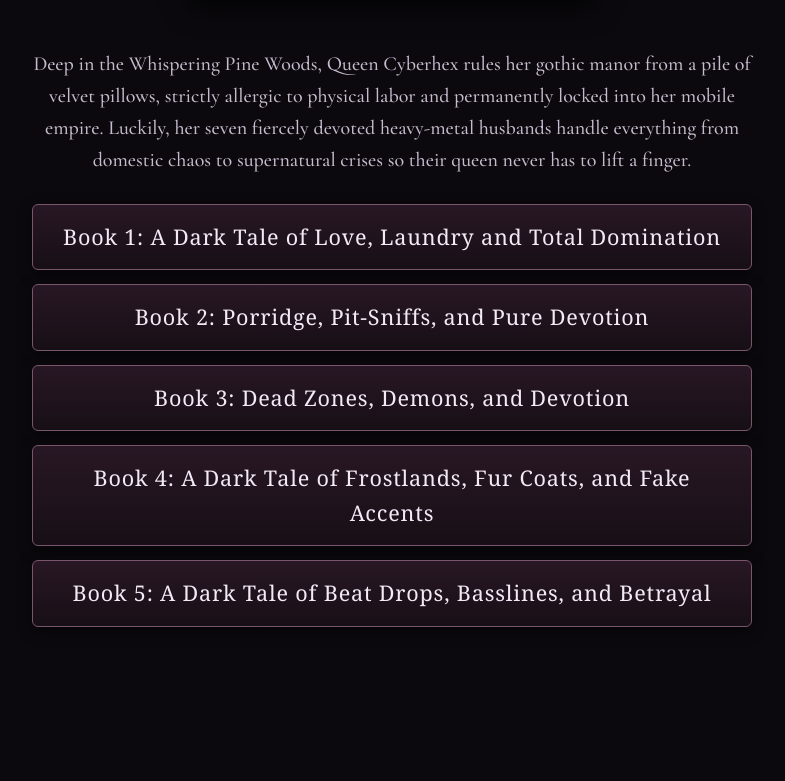
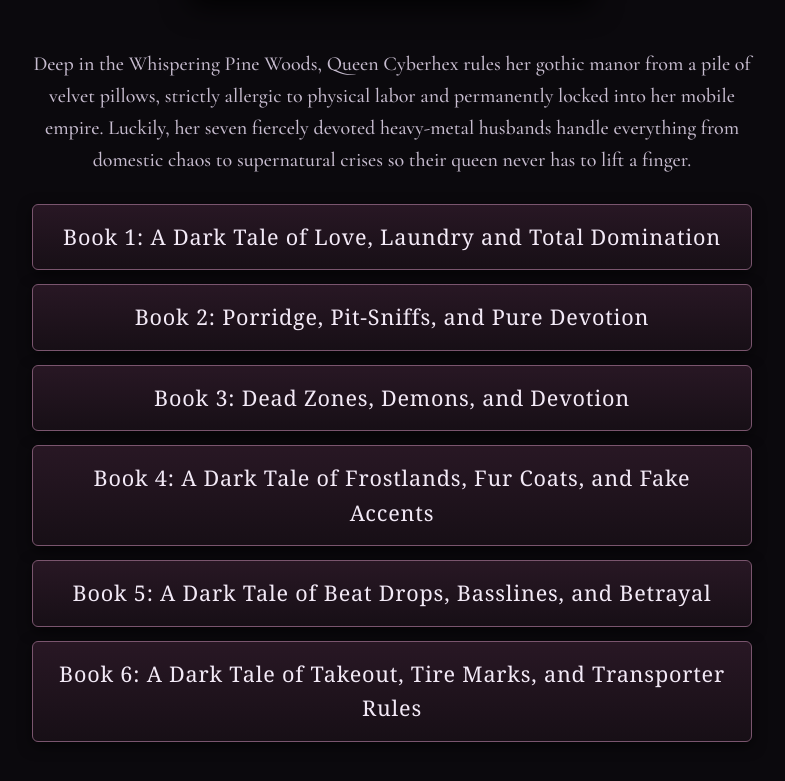
Before and after one commit to craigdizzer/Cyberhex-and-her-Seven-Husbands, a plain HTML site: page index.html in a window 1280 px wide. Shown: the part 327-1108 px from the top of the page, without its empty margins (248-1033 px from the left). Before the commit the page ends 1008 px from the top, so only its background shows below. Drawn offline with nearby package versions, Linux system fonts and the light colour scheme; a web font is replaced by a local one.

Commit message:
Update index.html

```diff
--- a/index.html
+++ b/index.html
@@ -69,13 +69,15 @@
     Deep in the Whispering Pine Woods, Queen Cyberhex rules her gothic manor from a pile of velvet pillows, strictly allergic to physical labor and permanently locked into her mobile empire. Luckily, her seven fiercely devoted heavy-metal husbands handle everything from domestic chaos to supernatural crises so their queen never has to lift a finger.
   </p>
 
-    <ul class="pdf-list">
+  <ul class="pdf-list">
     <li><a href="reader.html?book=1">Book 1: A Dark Tale of Love, Laundry and Total Domination</a></li>
     <li><a href="reader.html?book=2">Book 2: Porridge, Pit-Sniffs, and Pure Devotion</a></li>
     <li><a href="reader.html?book=3">Book 3: Dead Zones, Demons, and Devotion</a></li>
     <li><a href="reader.html?book=4">Book 4: A Dark Tale of Frostlands, Fur Coats, and Fake Accents</a></li>
     <li><a href="reader.html?book=5">Book 5: A Dark Tale of Beat Drops, Basslines, and Betrayal</a></li>
+    <li><a href="reader.html?book=6">Book 6: A Dark Tale of Takeout, Tire Marks, and Transporter Rules</a></li>
   </ul>
+
 
 
 </body>
```
